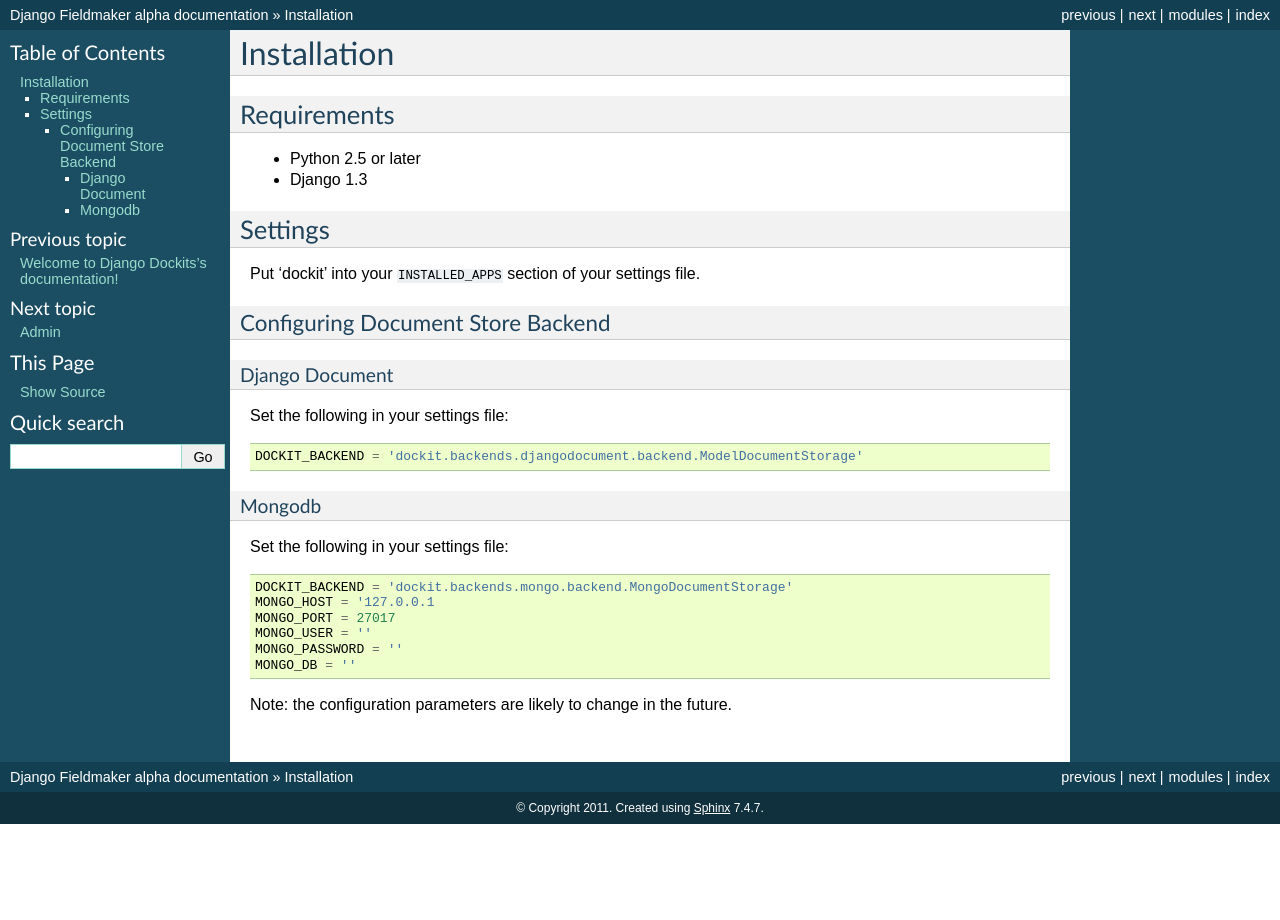
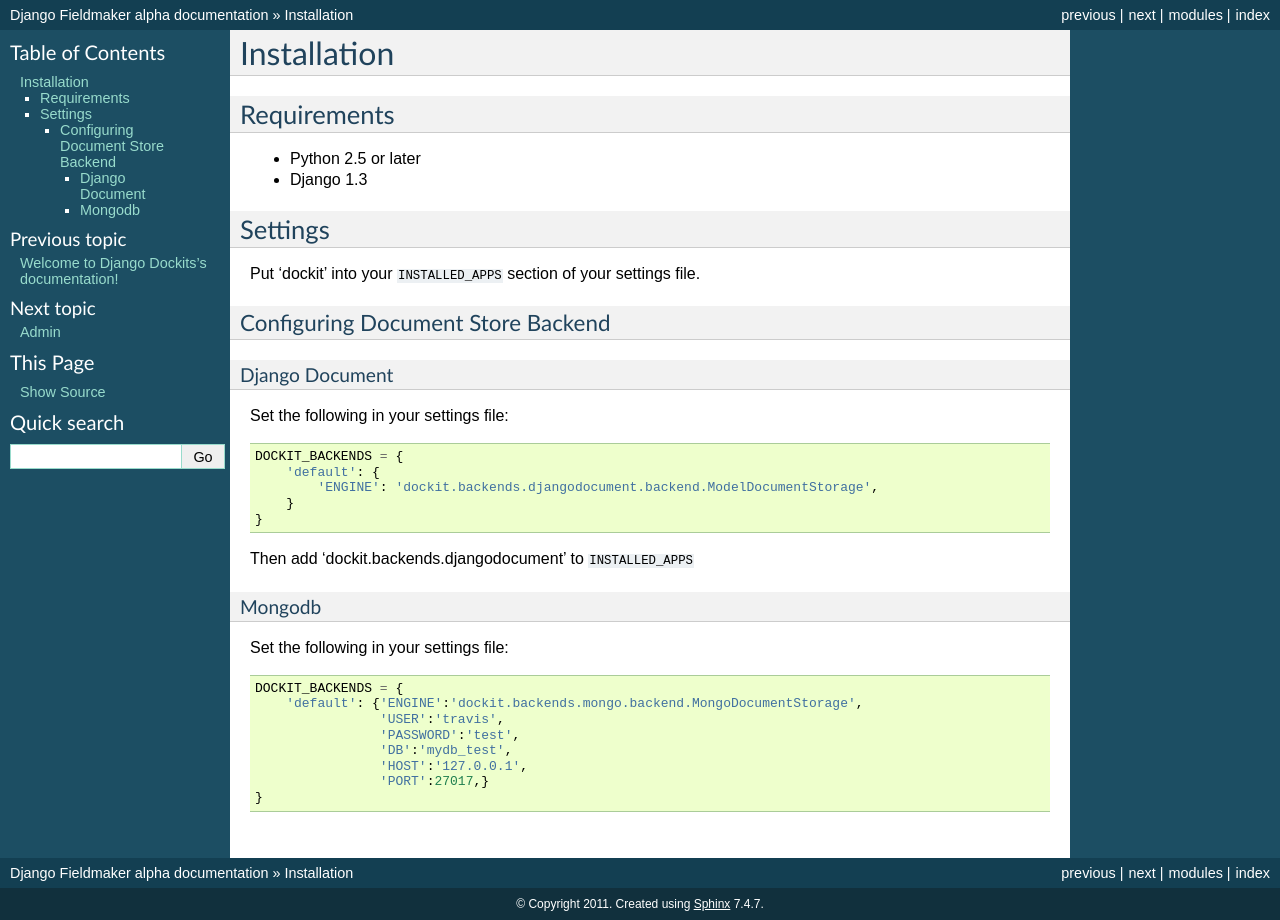
Before and after one commit to zbyte64/django-dockit, a Sphinx documentation site: the page built from docs/source/manual/installation.rst, in a window 1280 px wide. Built offline with Sphinx 7.4.7, drawn with Linux system fonts in a browser that asks for light colours.

Commit message:
Updated installation docs [ci skip]

```diff
--- a/docs/source/manual/installation.rst
+++ b/docs/source/manual/installation.rst
@@ -25,7 +25,13 @@ Django Document
 
 Set the following in your settings file::
 
-    DOCKIT_BACKEND = 'dockit.backends.djangodocument.backend.ModelDocumentStorage'
+    DOCKIT_BACKENDS = {
+        'default': {
+            'ENGINE': 'dockit.backends.djangodocument.backend.ModelDocumentStorage',
+        }
+    }
+
+Then add 'dockit.backends.djangodocument' to ``INSTALLED_APPS``
 
 
 =======
@@ -34,11 +40,11 @@ Mongodb
 
 Set the following in your settings file::
 
-    DOCKIT_BACKEND = 'dockit.backends.mongo.backend.MongoDocumentStorage'
-    MONGO_HOST = '127.0.0.1
-    MONGO_PORT = 27017
-    MONGO_USER = ''
-    MONGO_PASSWORD = ''
-    MONGO_DB = ''
-
-Note: the configuration parameters are likely to change in the future.
+    DOCKIT_BACKENDS = {
+        'default': {'ENGINE':'dockit.backends.mongo.backend.MongoDocumentStorage',
+                    'USER':'travis',
+                    'PASSWORD':'test',
+                    'DB':'mydb_test',
+                    'HOST':'127.0.0.1',
+                    'PORT':27017,}
+    }
```
Also changed, not shown: README.rst (+16 -10 lines).
